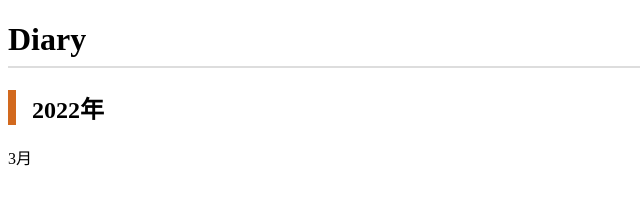
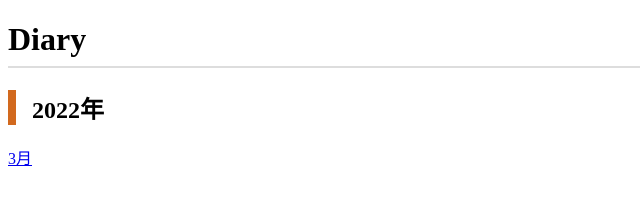
Before and after one commit to yoccy-21/diary, a plain HTML site: page index.html in a window 1280 px wide. Shown: the full height of the page, 0-640 px from the left. Drawn offline with Linux system fonts and the light colour scheme.

Commit message:
Add files via upload

```diff
--- a/index.html
+++ b/index.html
@@ -8,6 +8,6 @@
 <body>
   <h1>Diary</h1>
   <h2>2022年</h2>
-  <p>3月</p>
+  <p><a href="https://yoccy-21.github.io/202203/">3月</a></p>
 </body>
 </html>
```
